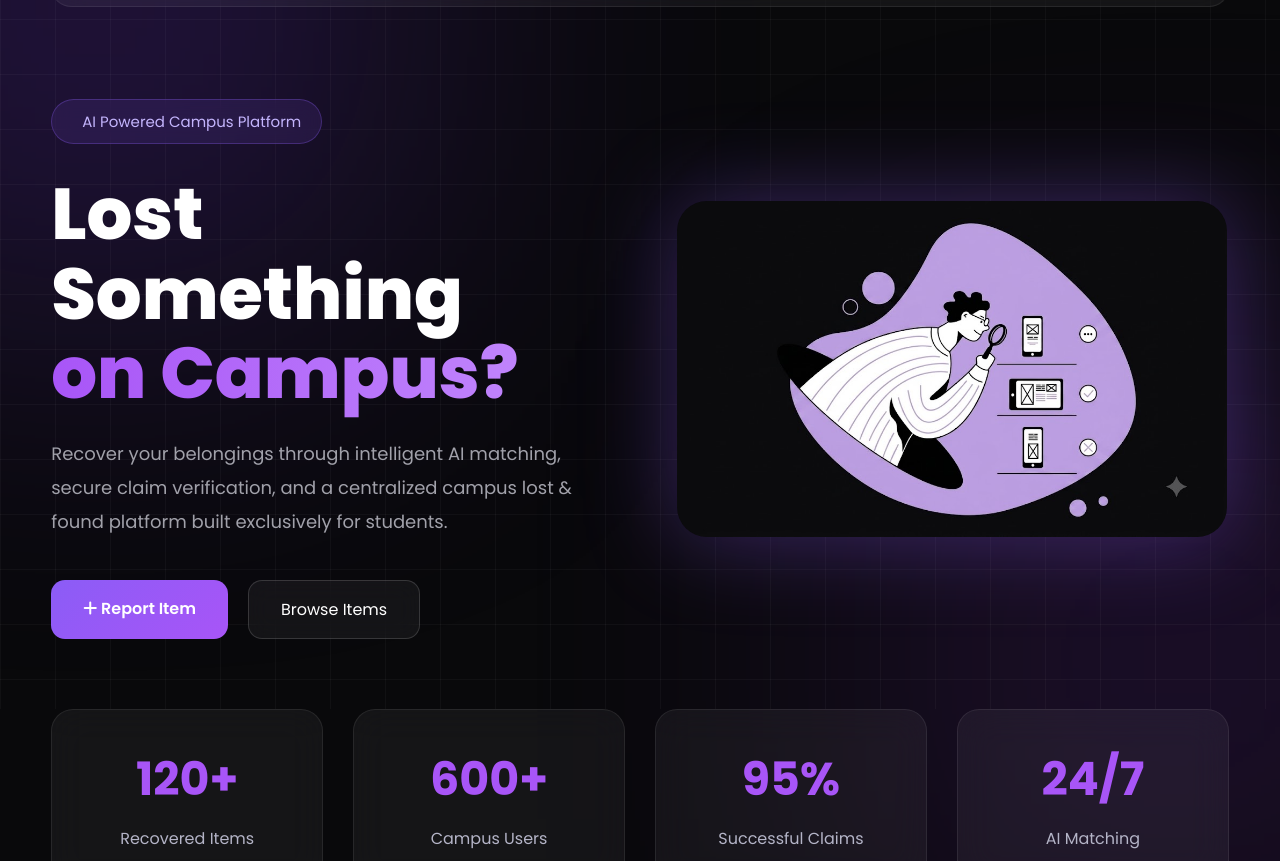
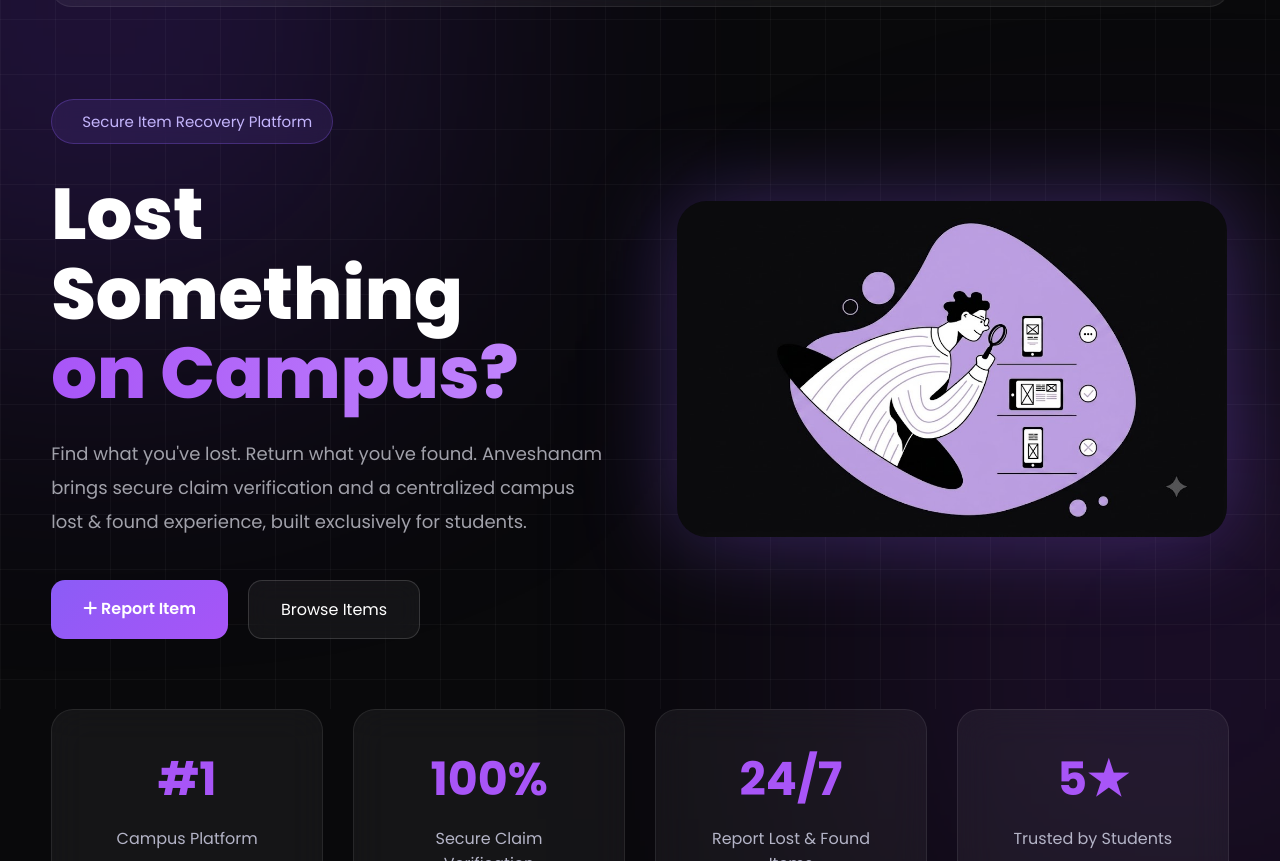
Before and after one commit to HamsiniGayatri/Anveshanam, a plain HTML site: page Frontend/Home.html in a window 1280 px wide. Shown: the part 91-952 px from the top of the page. Drawn offline with Linux system fonts and the light colour scheme; sample sign-in values are in the browser's storage.

```diff
--- a/Frontend/Home.html
+++ b/Frontend/Home.html
@@ -981,7 +981,7 @@
 
             <div class="hero-badge">
                 <i class="fa-solid fa-sparkles"></i>
-                AI Powered Campus Platform
+                Secure Item Recovery Platform
             </div>
 
             <h1>
@@ -990,19 +990,19 @@
             </h1>
 
             <p>
-                Recover your belongings through intelligent AI matching,
-                secure claim verification, and a centralized campus lost &
-                found platform built exclusively for students.
+                Find what you've lost. Return what you've found.
+                Anveshanam brings secure claim verification and a centralized campus lost & found experience,
+                built exclusively for students.
             </p>
 
             <div class="hero-buttons">
 
-                <a href="#" class="primary-btn">
+                <a href="../Frontend/UploadItem.html" class="primary-btn">
                     <i class="fa-solid fa-plus"></i>
                     Report Item
                 </a>
 
-                <a href="#" class="secondary-btn">
+                <a href="../Frontend/LostItem.html" class="secondary-btn">
                     Browse Items
                 </a>
 
@@ -1023,35 +1023,23 @@
     <section class="stats">
 
     <div class="stat-card">
-
-            <h2>120+</h2>
-
-            <p>Recovered Items</p>
-
+        <h2>#1</h2>
+        <p>Campus Platform</p>
     </div>
 
     <div class="stat-card">
-
-            <h2>600+</h2>
-
-            <p>Campus Users</p>
-
+        <h2>100%</h2>
+        <p>Secure Claim Verification</p>
     </div>
 
     <div class="stat-card">
-
-            <h2>95%</h2>
-
-            <p>Successful Claims</p>
-
+        <h2>24/7</h2>
+        <p>Report Lost & Found Items</p>
     </div>
 
     <div class="stat-card">
-
-            <h2>24/7</h2>
-
-            <p>AI Matching</p>
-
+    <h2>5★</h2>
+    <p>Trusted by Students</p>
     </div>
 
 </section>
```
Also changed, not shown: Frontend/ClaimItem.html (+3 -3 lines), Frontend/Login.html (+1 -1 lines), Frontend/LostItem.html (+2 -2 lines), Frontend/UploadItem.html (+1 -1 lines), Frontend/adminDashboard.html (+1 -1 lines), Frontend/manageClaims.html (+3 -3 lines), Frontend/register.html (+1 -1 lines). Lines whose indentation alone changed are shown as unchanged.
